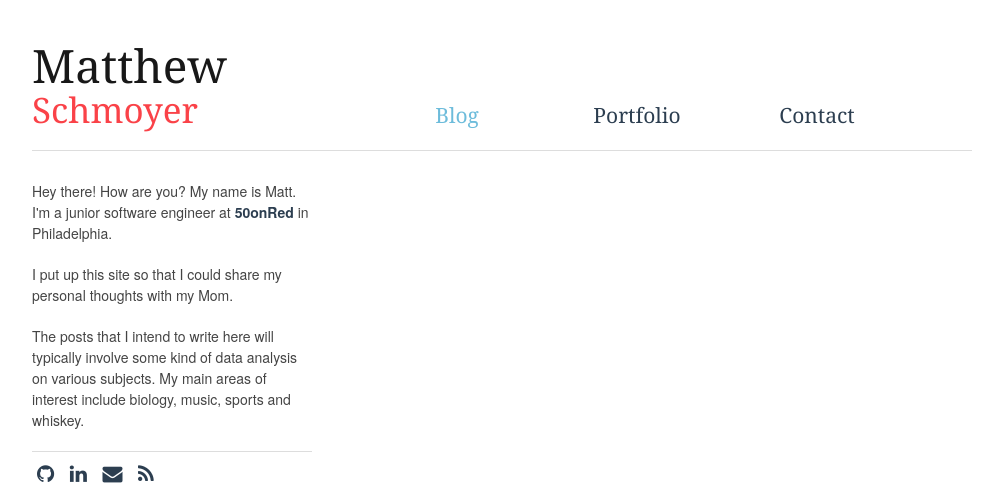
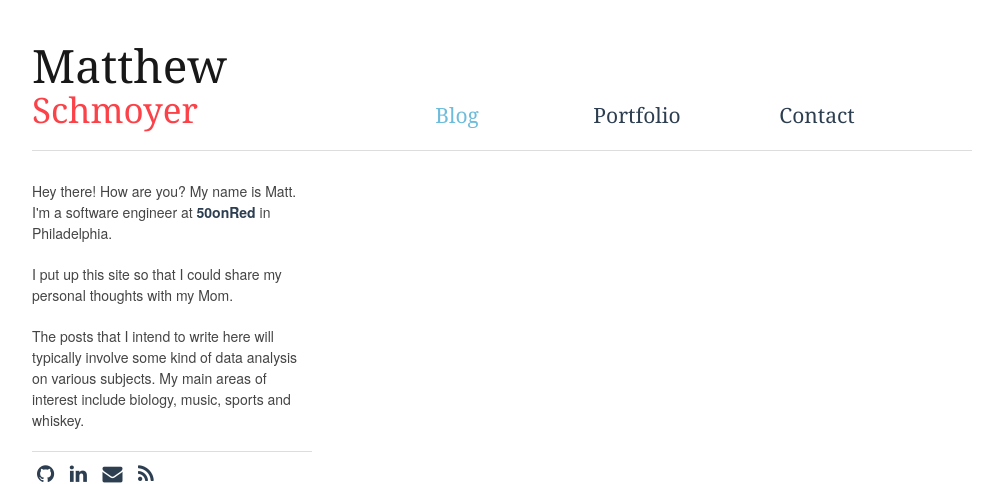
Before and after one commit to mschmo/personal-site, a Flask app: page / in a window 1280 px wide. Shown: the top 484 px of the page, without its empty margins (138-1141 px from the left). Run offline with Flask 2, Linux system fonts and the light colour scheme.

Commit message:
remove junior

```diff
--- a/server/templates/index.html
+++ b/server/templates/index.html
@@ -3,7 +3,7 @@
 
 {% block main_content %}
     <div class="five columns">
-      <p>Hey there! How are you? My name is Matt. I'm a junior software engineer at <a href="http://50onred.com" target="blank">50onRed</a> in Philadelphia.</p>
+      <p>Hey there! How are you? My name is Matt. I'm a software engineer at <a href="http://50onred.com" target="blank">50onRed</a> in Philadelphia.</p>
       <p>I put up this site so that I could share my personal thoughts with my Mom.</p>
       <p>The posts that I intend to write here will typically involve some kind of data analysis on various subjects. My main areas of interest include biology, music, sports and whiskey.</p>
       <hr class="small">
```
